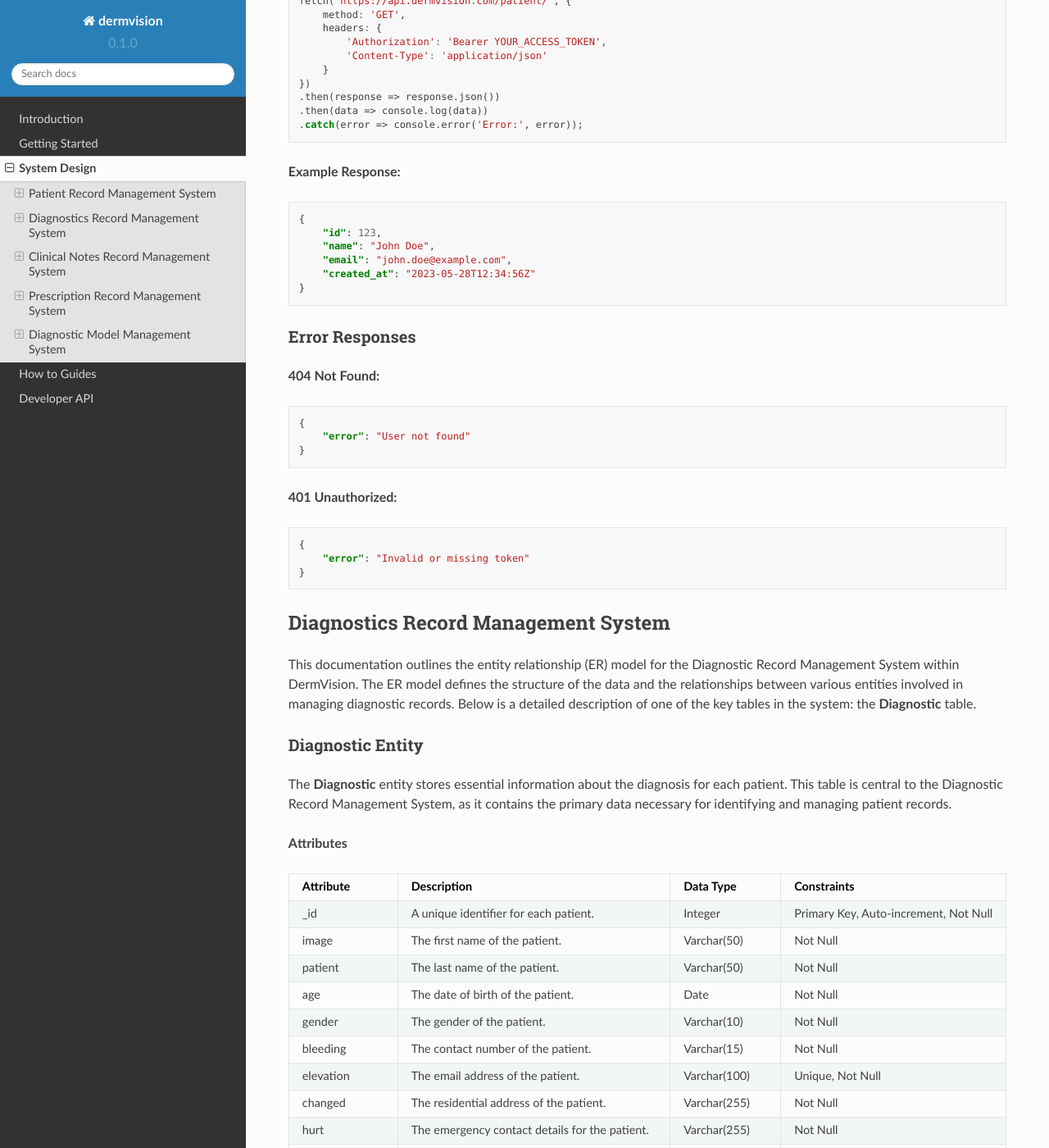
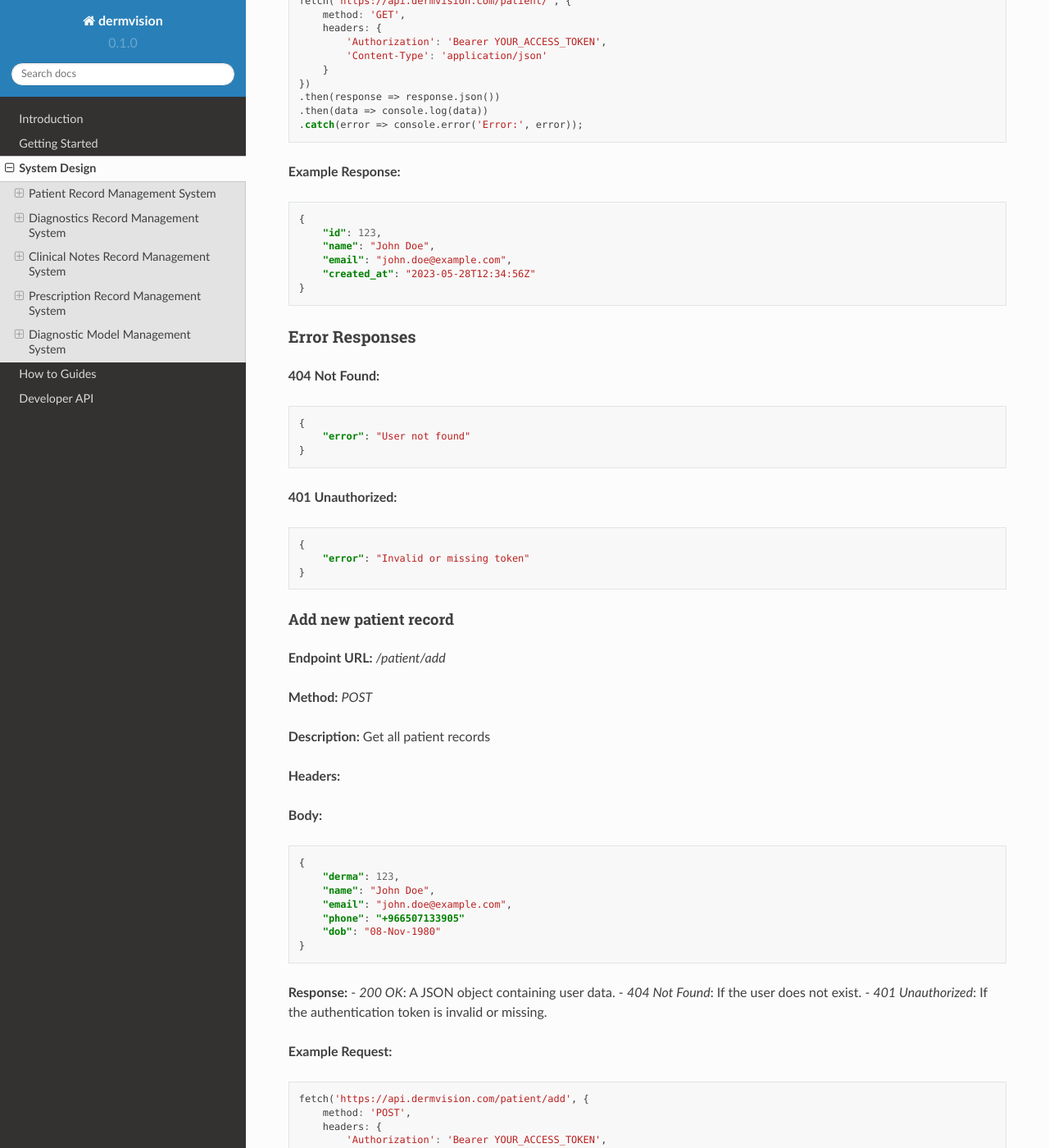
Before and after one commit to mojeedoyedeji/dermvision.docs, a Sphinx documentation site: the page built from docs/source/system-design.rst, in a window 1280 px wide and 1400 px high, scrolled down 1887 px. Shown: the whole window at 82% size. Built offline with Sphinx 7.4.7 and the Read the Docs theme 2.0.0, drawn with Linux system fonts in a browser that asks for light colours; some of the changed text lies outside the part shown.

Commit message:
api docs

```diff
--- a/docs/source/_sections/system-design/prms.rst
+++ b/docs/source/_sections/system-design/prms.rst
@@ -53,15 +53,17 @@
 Get all patient record
 ~~~~~~~~~~~~~~~~~~~~~~
 
-**Endpoint URL** `/patient/`
+**Endpoint URL:** `/patient/`
 
 **Method:** `GET`
 
 **Description:**  Get all patient records
 
 **Headers:**
-- `Authorization`: `Bearer <token>`
-- `Content-Type`: `application/json`
+
+.. code-block:: http
+    Authorization: Bearer {token}
+    Content-Type: application/json
 
 **Parameters:**
 
@@ -121,3 +123,81 @@
     {
         "error": "Invalid or missing token"
     }
+
+Add new patient record
+~~~~~~~~~~~~~~~~~~~~~~
+
+**Endpoint URL:** `/patient/add`
+
+**Method:** `POST`
+
+**Description:**  Get all patient records
+
+**Headers:**
+
+.. code-block:: http
+    Authorization: Bearer {token}
+    Content-Type: application/json
+
+**Body:**
+
+.. code-block:: json
+
+    {
+        "derma": 123,
+        "name": "John Doe",
+        "email": "john.doe@example.com",
+        "phone": "+966507133905"
+        "dob": "08-Nov-1980"
+    }
+
+
+**Response:**
+- `200 OK`: A JSON object containing user data.
+- `404 Not Found`: If the user does not exist.
+- `401 Unauthorized`: If the authentication token is invalid or missing.
+
+**Example Request:**
+
+.. code-block:: javascript
+
+    fetch('https://api.dermvision.com/patient/add', {
+        method: 'POST',
+        headers: {
+            'Authorization': 'Bearer YOUR_ACCESS_TOKEN',
+            'Content-Type': 'application/json'
+        }
+    })
+    .then(response => response.json())
+    .then(data => console.log(data))
+    .catch(error => console.error('Error:', error));
+
+**Example Response:**
+
+.. code-block:: json
+
+    {
+        "id": 123,
+        "name": "John Doe",
+        "email": "john.doe@example.com",
+        "created_at": "2023-05-28T12:34:56Z"
+    }
+
+Error Responses
+^^^^^^^^^^^^^^^
+
+**404 Not Found:**
+
+.. code-block:: json
+
+    {
+        "error": "User not found"
+    }
+
+**401 Unauthorized:**
+
+.. code-block:: json
+
+    {
+        "error": "Invalid or missing token"
+    }
```
